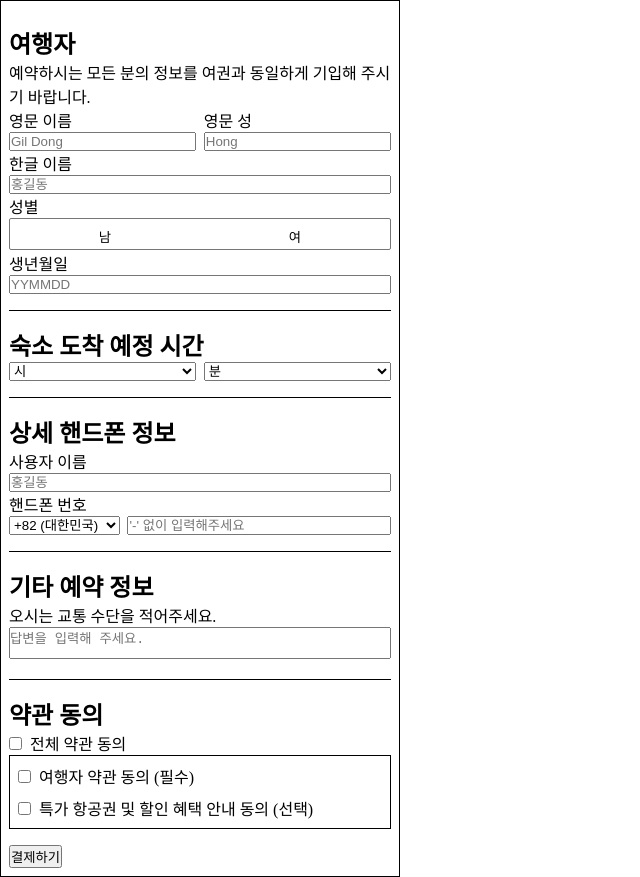
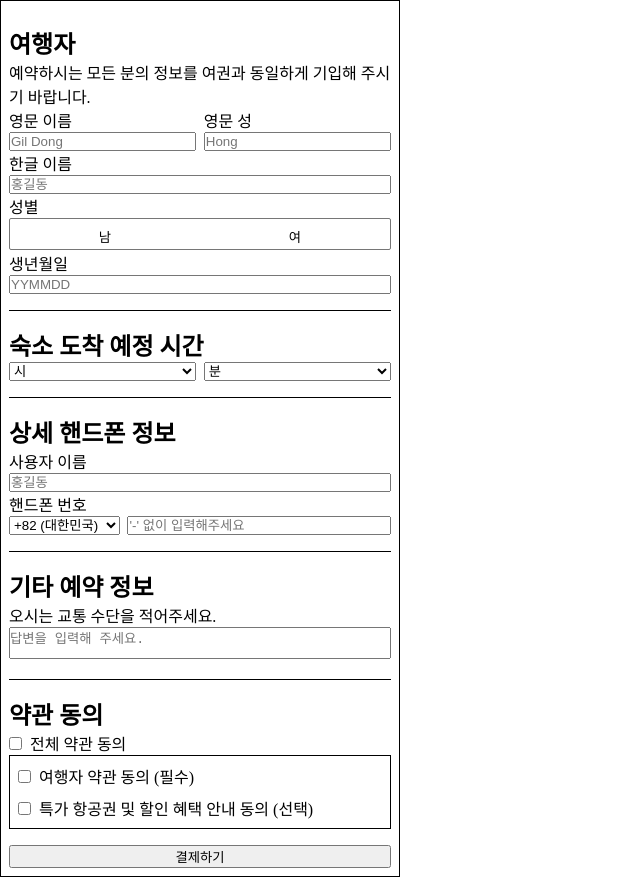
Before and after one commit to dev-song/task-dev-song, a React (Create React App) app: page / in a window 1280 px wide. Shown: the whole page, without its empty margins (0-640 px from the left). Built offline with nearby package versions, Linux system fonts and the light colour scheme.

Commit message:
Add styles for Payment

```diff
--- a/src/Components/Payment.js
+++ b/src/Components/Payment.js
@@ -1,4 +1,5 @@
 import React from 'react';
+import './styles/Payment.css';
 
 function Payment({ mainTermAgreed }) {
   const CLASS_WITHOUT_AGREEMENT = 'payment__submit';
--- /dev/null
+++ b/src/Components/styles/Payment.css
@@ -0,0 +1,3 @@
+.payment__submit {
+  width: 100%;
+}
```
